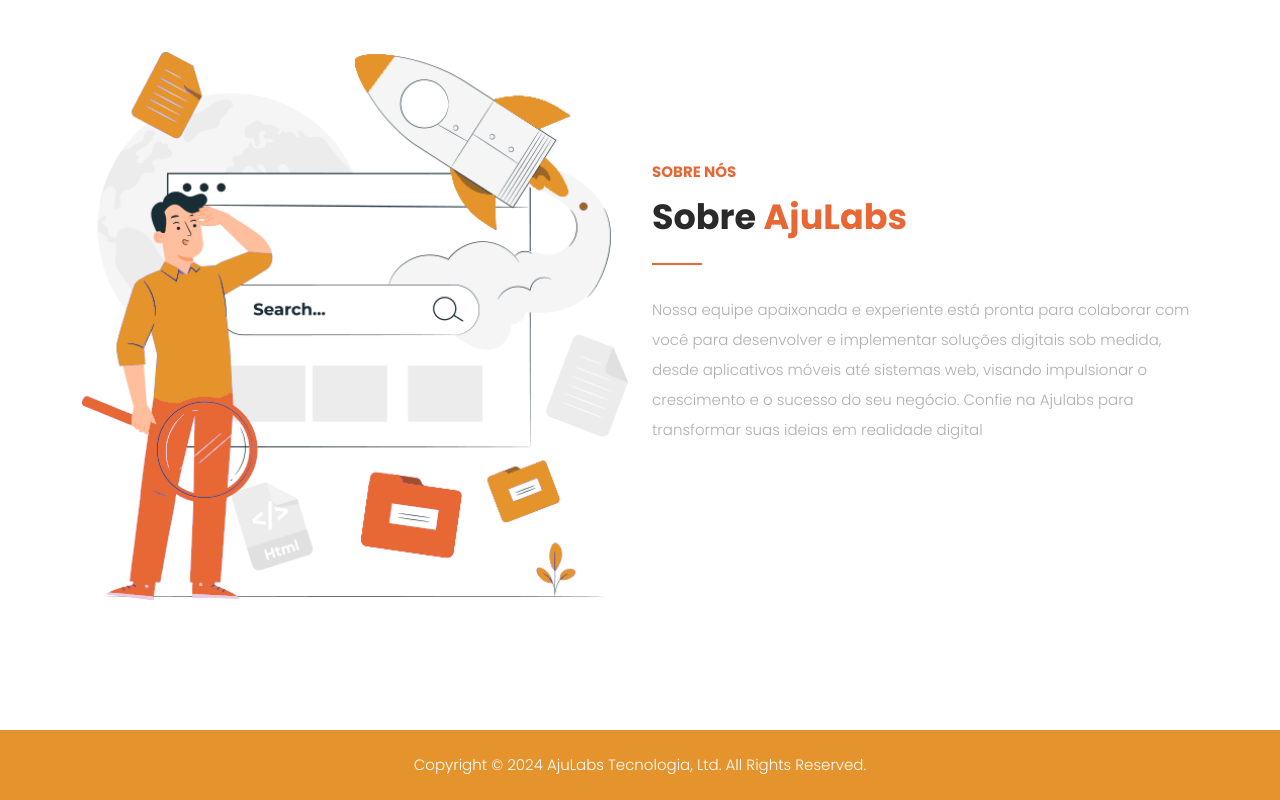
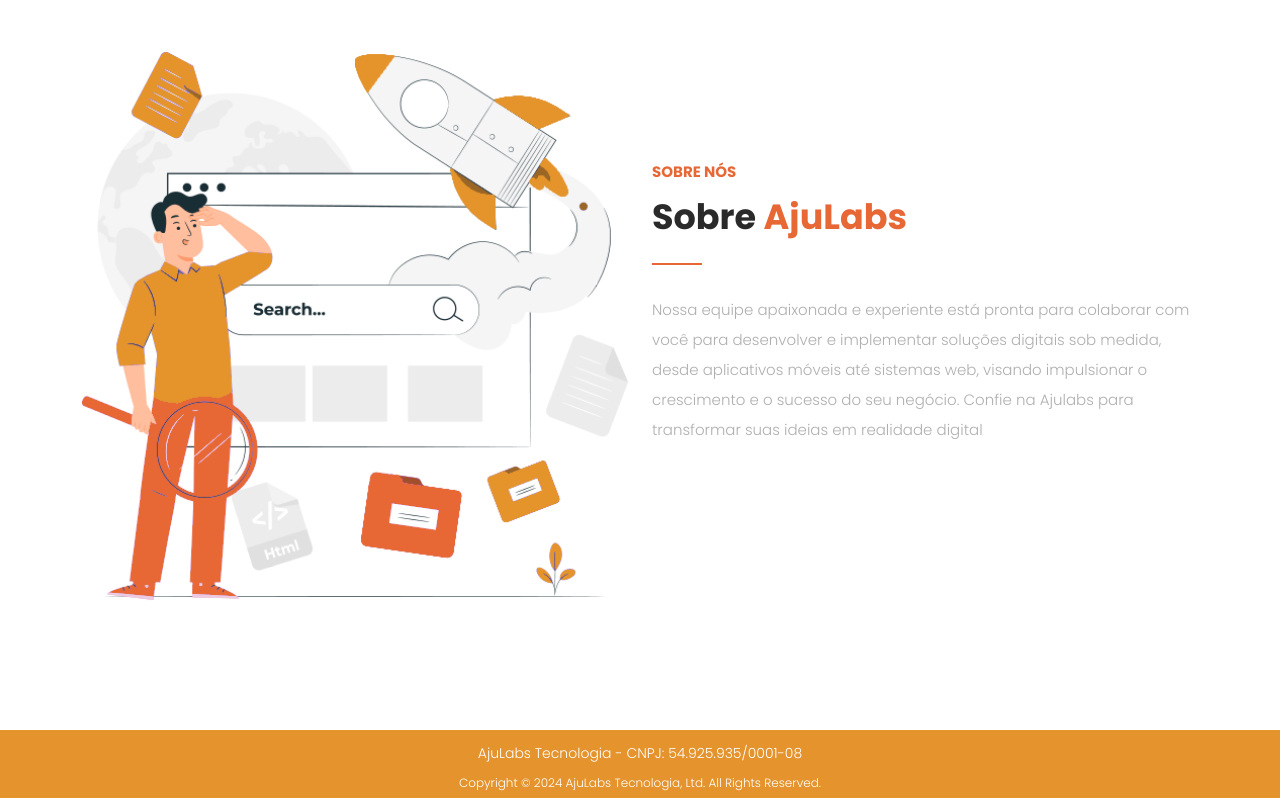
Before and after one commit to aju-labs/ajulabs-site, a plain HTML site: page index.html in a window 1280 px wide. Shown: the part 1224-2024 px from the top of the page. Drawn offline with Linux system fonts and the light colour scheme.

Commit message:
feat(Footer) Add CNPJ in footer

```diff
--- a/index.html
+++ b/index.html
@@ -761,7 +761,11 @@
     <div class="container">
       <div class="row">
         <div class="col-lg-12">
-          <p>Copyright © 2024 AjuLabs Tecnologia, Ltd. All Rights Reserved.
+          <p style="font-size: 14px;margin: 8px 0 0 !important;">
+            AjuLabs Tecnologia - CNPJ: 54.925.935/0001-08
+          </p>
+          <p style="font-size: 12px;margin: 0 !important;">
+            Copyright © 2024 AjuLabs Tecnologia, Ltd. All Rights Reserved.
           </p>
         </div>
       </div>
```
